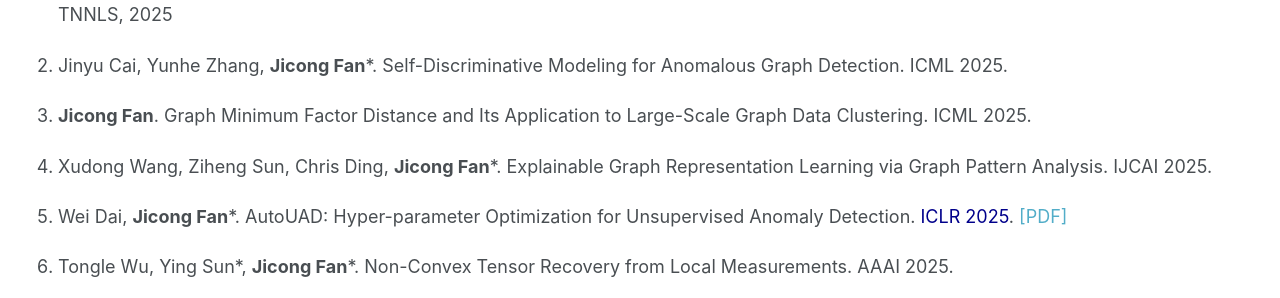
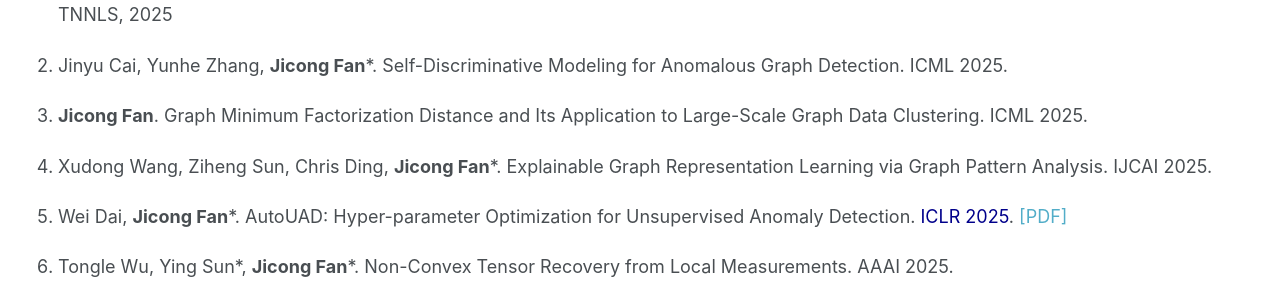
Before and after one commit to jicongfan/jicongfan.github.io, a Jekyll site: the page built from _pages/publications.md, in a window 1280 px wide and 900 px high, scrolled down 411 px. Shown: the part 155-453 px from the top of the window. Built offline with Jekyll 4.4.1, drawn with Linux system fonts in a browser that asks for light colours.

Commit message:
Update publications.md

```diff
--- a/_pages/publications.md
+++ b/_pages/publications.md
@@ -20,7 +20,7 @@ author_profile: true
 
 1. Jinyu Cai, Yunhe Zhang, <strong>Jicong Fan</strong>*. Self-Discriminative Modeling for Anomalous Graph Detection. ICML 2025.
 
-1. <strong>Jicong Fan</strong>. Graph Minimum Factor Distance and Its Application to Large-Scale Graph Data Clustering. ICML 2025.
+1. <strong>Jicong Fan</strong>. Graph Minimum Factorization Distance and Its Application to Large-Scale Graph Data Clustering. ICML 2025.
 
 1. Xudong Wang, Ziheng Sun, Chris Ding, <strong>Jicong Fan</strong>*. Explainable Graph Representation Learning via Graph Pattern Analysis. IJCAI 2025.
 
```
